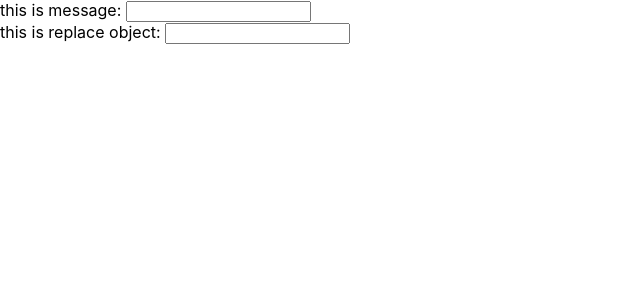
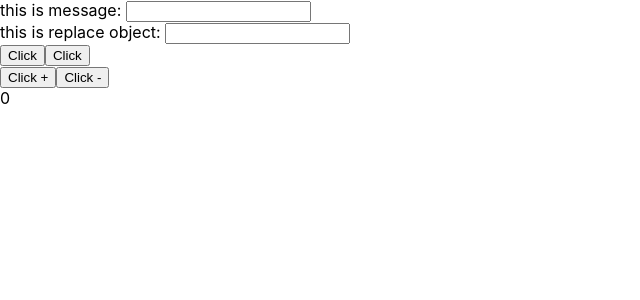
Before and after one commit to manhhungit-37/react-ol-learning, a React (Create React App) app: page / in a window 1280 px wide. Shown: the top 300 px of the page, without its empty margins (0-640 px from the left). Built offline with nearby package versions, Linux system fonts and the light colour scheme.

Commit message:
add new ...

```diff
--- a/src/App.js
+++ b/src/App.js
@@ -1,4 +1,6 @@
 import { useState } from 'react';
+import Click from './components/Click';
+import Comment from './components/Comment';
 
 function App() {
   const [messages, setMessages] = useState({ // memoryA
@@ -38,6 +40,9 @@ function App() {
           });
         }}
       />
+      <Click />
+
+      <Comment />
     </div>
   );
 }
--- /dev/null
+++ b/src/components/Click.js
@@ -0,0 +1,19 @@
+export default function Click() {
+
+  function handleClick(id) {
+    console.log(1);
+  }
+
+  function onClick(id) {
+    return function() {
+      console.log(id);
+    }
+  }
+
+  return (
+    <div>
+      <button onClick={(id) => handleClick(id)}>Click</button>
+      <button onClick={onClick(1)}>Click</button>
+    </div>
+  )
+}
--- /dev/null
+++ b/src/components/Comment.js
@@ -0,0 +1,21 @@
+import { useState } from "react";
+import Counter from "./Counter";
+
+export default function Comment() {
+  const [counter, setCounter] = useState(0);
+
+  function plus() {
+    setCounter(pre => setCounter(pre+1));
+  }
+
+  function mul() {
+    setCounter(pre => setCounter(pre-1));
+  }
+
+  return (
+    <>
+      <Counter counter={counter} plus={plus} mul={mul} />
+      {counter}
+    </>
+  )
+}
--- /dev/null
+++ b/src/components/Counter.js
@@ -0,0 +1,8 @@
+export default function Counter({ counter, plus, mul }) {
+  return (
+    <div>
+      <button onClick={plus}>Click +</button>
+      <button onClick={mul}>Click -</button>
+    </div>
+  )
+}
```
Also changed, not shown: src/components/UpdateObject.js (added, +29 -0 lines).
